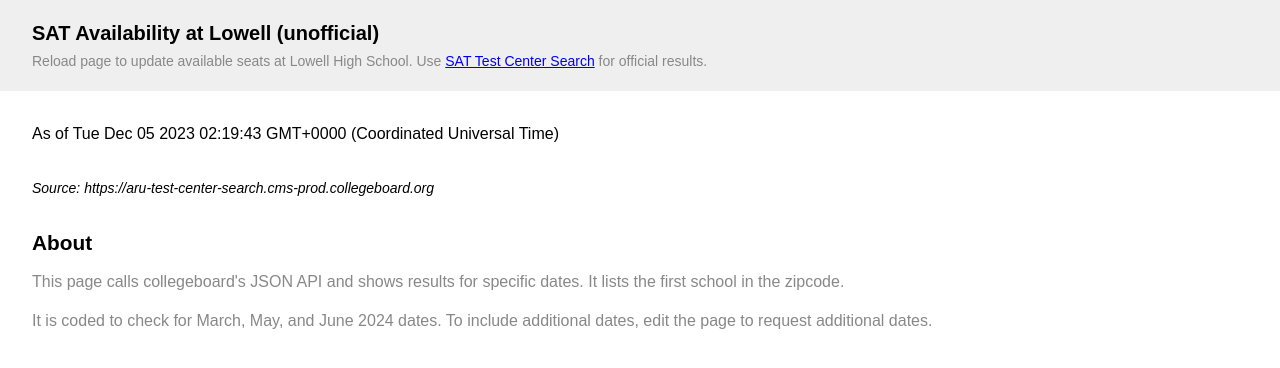
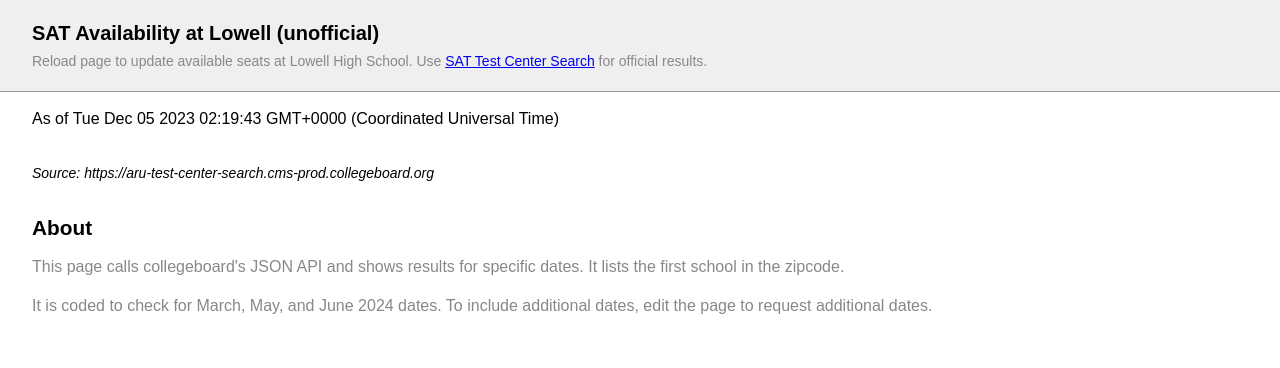
Before and after one commit to dhamaker/lowell-sat-seat-status, a plain HTML site: page index.html in a window 1280 px wide. Drawn offline with Linux system fonts and the light colour scheme; no server answers.

Commit message:
Tighten layout

```diff
--- a/index.html
+++ b/index.html
@@ -12,11 +12,12 @@
                 line-height:1.4rem;
             }
             main {
-                margin: 2rem 2rem;
+                margin: 1rem 2rem 2rem 2rem;
             }
             header {
                 padding : .5rem 2rem .25rem 2rem;
                 background:#efefef;
+                border-bottom:1px solid #999;
             }
             h1 {
                 font-size:1.25rem;
```
